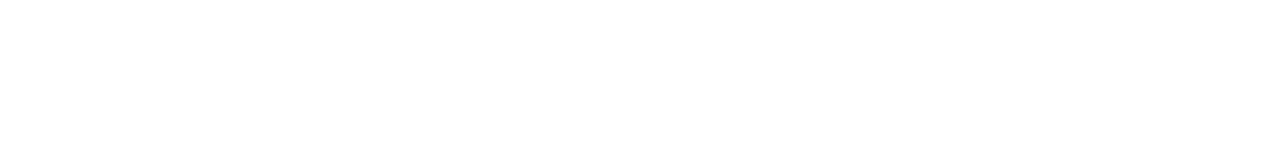
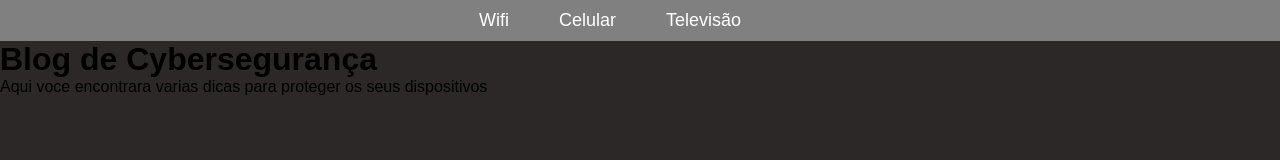
Before and after one commit to mtdevofficial/Project_WF_N1, a plain HTML site: page index.html in a window 1280 px wide. Drawn offline with Linux system fonts and the light colour scheme.

Commit message:
Navbar Customization

```diff
--- a/index.html
+++ b/index.html
@@ -7,6 +7,20 @@
     <link rel="stylesheet" href="style.css">
 </head>
 <body>
-
+    <header>
+        <nav>
+            <ul class="navbar">
+                <li><a href="???">Wifi</a></li>
+                <li><a href="???">Celular</a></li>
+                <li><a href="">Televisão</a></li>
+                <li></li>
+                <li></li>
+            </ul>
+        </nav>
+    </header>
+    <main>
+        <h1>Blog de Cybersegurança</h1>
+        <p>Aqui voce encontrara varias dicas para proteger os seus dispositivos</p>
+    </main>
 </body>
 </html>
--- a/style.css
+++ b/style.css
@@ -1,7 +1,38 @@
-body {
-
+* {
+    margin: 0;
+    padding: 0;
+    box-sizing: border-box;
 }
 
-h1 {
+body {
+    font-family: arial, sans-serif;
+    background-color: #2c2828;
+}
 
+nav {
+    background-color: grey;
+    padding: 10px 0;
 }
+
+.navbar {
+    list-style: none;
+    display: flex;
+    justify-content: center;
+}
+
+.navbar li {
+    margin: 0 15px;
+}
+
+.navbar a {
+    text-decoration: none;
+    color: white;
+    font-size: 18px;
+    padding: 10px;
+    transition: 0.3s;
+}
+
+.navbar a:hover {
+    background-color: #555;
+    border-radius: 5px;
+}
```
